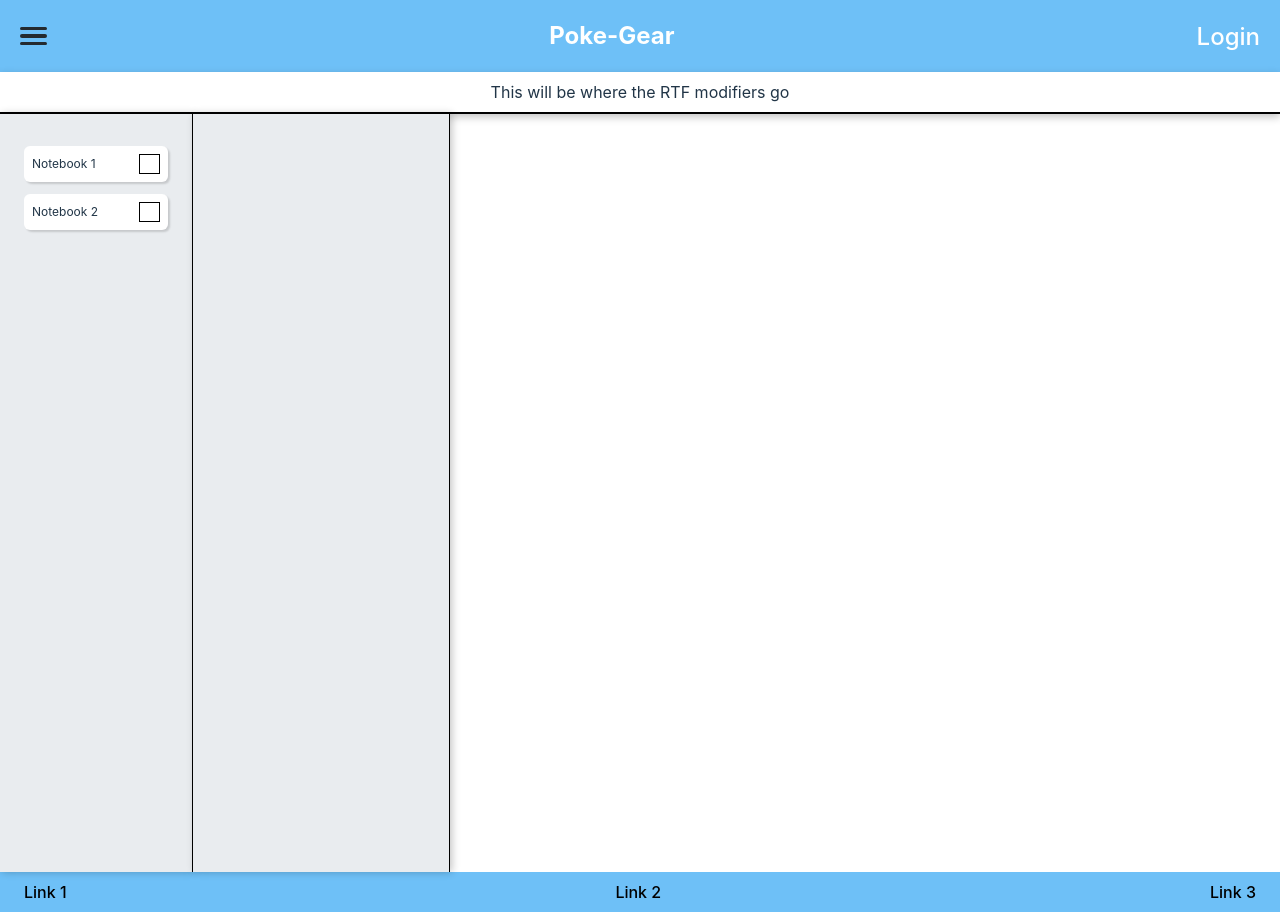
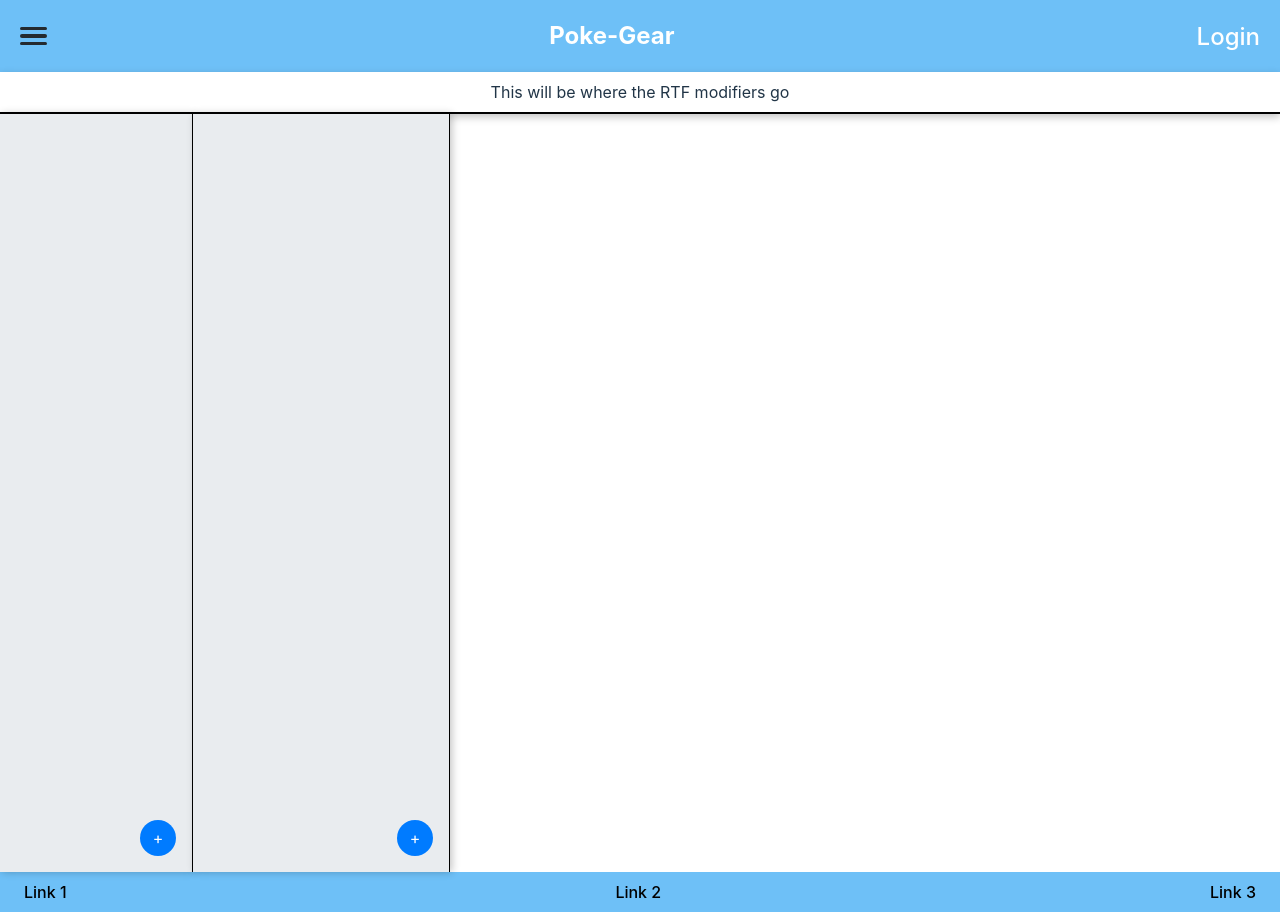
Before and after one commit to Eoljjang/poke-gear, a React (Vite) app in the folder client/: page /notes in a window 1280 px wide. Built offline with nearby package versions, Linux system fonts and the light colour scheme.

Commit message:
Made buttons on NotePage, made notebook/ note rendering dynamic

```diff
--- a/client/src/models/Notebook.js
+++ b/client/src/models/Notebook.js
@@ -3,11 +3,11 @@ class Notebook {
         this.id = data.id;
         this.name = data.name;
 
-        this.notes = new Map();
+        this.notes = [];
     }
 
     createNote(note){
-        this.notes.set(note.id, note);
+        this.notes.push(note);
     }
 }
 
--- a/client/src/models/User.js
+++ b/client/src/models/User.js
@@ -6,8 +6,8 @@ class User {
     this.name = data.name;
     this.email = data.email;
 
-    this.decks = new Map(); //Placeholder data structure
-    this.notebooks = new Map();
+    this.decks = []; //Placeholder data structure
+    this.notebooks = [];
   }
 
   encryptPassword(){
@@ -15,11 +15,11 @@ class User {
   }
 
   createDeck(deck){
-    this.decks.set(deck.id, deck);
+    this.decks.push(deck);
     }
 
   createNotebook(notebook){
-    this.notebooks.set(notebook.id, notebook);
+    this.notebooks.push(notebook);
   }
 
 }
--- a/client/src/styles/views/NotesPage.css
+++ b/client/src/styles/views/NotesPage.css
@@ -21,6 +21,7 @@
 }
 
 .notebooks-section{
+    position: relative;
     display: flex;
     flex-direction: column;
     align-items: center;
@@ -32,7 +33,45 @@
     background: #E9ECEF;
 }
 
+
+.add-notebooks-button{
+    padding: 0;
+    margin: 0;
+    outline: none;
+    font: inherit;
+    text-align: inherit;
+    appearance: none;
+    -webkit-appearance: none;
+    -moz-appearance: none;
+
+    position: absolute;
+    bottom: 1rem;
+    right: 1rem;
+
+    display: flex;
+    justify-content: center;
+    align-items: center;
+    width: 2.25rem;
+    height: 2.25rem;
+    border-radius: 50%;
+    background: #007BFF;
+    color: white;
+    border: none;
+    cursor: pointer;
+}
+
+.add-notebooks-button:hover {
+    background: #026ddf;
+    transform: scale(1.05);
+}
+
+.add-notebooks-button:focus {
+    outline: none;
+  }
+
+
 .notes-section{
+    position: relative;
     display: flex;
     flex-direction: column;
     align-items: center;
--- a/client/src/views/Dashboard.jsx
+++ b/client/src/views/Dashboard.jsx
@@ -1,20 +1,11 @@
 import QuickLinks from "../components/QuickLinks";
 import QuickNote from "../components/QuickNote";
 import RecentNotes from "../components/RecentNotes";
-import Notebook from "../models/Notebook";
 import { useOutletContext } from "react-router-dom";
-
-const dummyNotebook = new Notebook({
-  id: 1,
-  name: "Notebook 1",
-});
 
 function Dashboard() {
   const [dummyUser] = useOutletContext();
 
-  const createNotebook = () => {
-    dummyUser.createNotebook(dummyNotebook);
-  }
     return(
       <div className="dashboard-content">
         <div className="col-1-container">
@@ -22,9 +13,6 @@ function Dashboard() {
         </div>
 
         <div className="col-2-container">
-          <button onClick={createNotebook}>
-            Create Notebook
-          </button>
           <QuickNote />
           <RecentNotes />
         </div>
--- a/client/src/views/NotesPage.jsx
+++ b/client/src/views/NotesPage.jsx
@@ -3,7 +3,8 @@ import Notebook from '../components/Notebook';
 import Note from '../components/Note';
 import ActiveNote from '../components/ActiveNote';
 import { useState } from 'react';
-import {Outlet} from "react-router-dom"
+import { useOutletContext } from "react-router-dom"
+
 
 const dummyData = [
     {
@@ -25,8 +26,11 @@ const dummyData = [
   ];
 
 function NotesPage() {
+    const [dummyUser] = useOutletContext();
+
     const [selectedNotebook, setSelectedNotebook] = useState(null); // Pass the ID of the selected notebook.
     const [selectedNote, setSelectedNote] = useState(null); // Pass the ID of the selected note.
+    const [notebookIndex, setNotebookIndex] = useState(0); // Pass the index of the selected note.
 
     const handleNotebookClick = (notebookId) => {
       console.log(notebookId);
@@ -39,7 +43,18 @@ function NotesPage() {
       setSelectedNote(noteId);
     }
 
-    const currentNotebook = dummyData.find((notebook) => notebook.notebook_id === selectedNotebook);
+    const handleCreateNotebook = () => {
+      dummyUser.createNotebook(dummyData[notebookIndex]);
+      setNotebookIndex((prevIndex) => prevIndex + 1);
+    }
+
+    const handleCreateNote = () => {
+      console.log('Create note');
+
+      //dummyUser.notebooks[selectedNotebook].createNote(createNote());
+    }
+
+    const currentNotebook = dummyUser.notebooks.find((notebook) => notebook.notebook_id === selectedNotebook);
     const currentNotes = currentNotebook ? currentNotebook.notes : [];
     const activeNote = currentNotes.find((note) => note.note_id === selectedNote);
 
@@ -51,15 +66,18 @@ function NotesPage() {
             <div className="notes-content">
                 {/* 1) Notebook selector*/}
                 <div className="notebooks-section">
-                    {dummyData.map((notebook) => (
+                    {dummyUser.notebooks.map((notebook) => (
                         <Notebook
-                          key={notebook.id}
+                          key={notebook.notebook_id}
                           notebook={notebook}
                           onClick={() => handleNotebookClick(notebook.notebook_id)}
                           selected={notebook.notebook_id === selectedNotebook} // Check if this notebook is selected
                         />
                     ))
                     }
+                    <button className='add-notebooks-button'
+                      onClick={() => handleCreateNotebook()}
+                    >+</button>
                 </div>
 
                 {/* 2) Specific note selector. This should only appear once you select a note. */}
@@ -72,6 +90,9 @@ function NotesPage() {
                         selected={note.note_id === selectedNote}
                       />
                     ))}
+                  <button className='add-notebooks-button'
+                      onClick={() => handleCreateNote()}
+                    >+</button>
                 </div>
 
                 {/* 3) Section where you actually edit / write the note.*/}
```
Also changed, not shown: client/src/dummyFactories/NoteFactory.js (added, +18 -0 lines), client/src/dummyFactories/NotebookFactory.js (added, +17 -0 lines).
